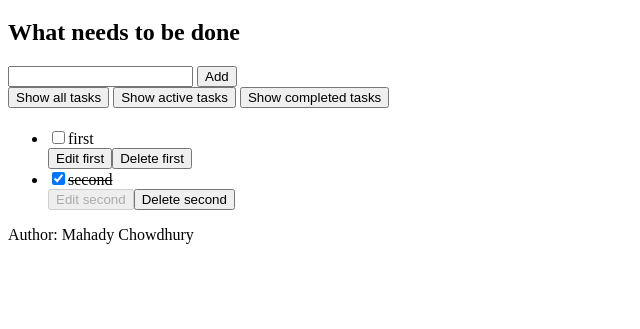
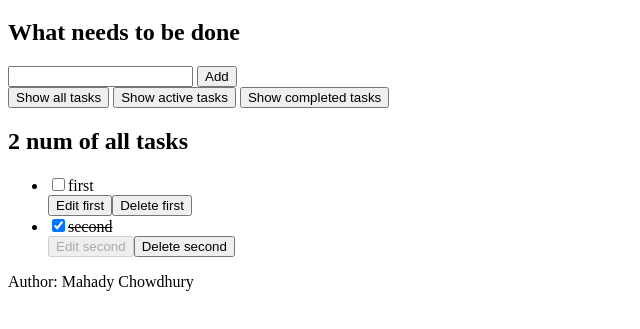
Before and after one commit to mahadyC/todo-vanilla-js-mvp-implementation, a website built with Parcel: page index.html in a window 1280 px wide. Both pictures are taken after a click on the button "Show all tasks". Shown: the part 61-390 px from the top of the page, without its empty margins (0-640 px from the left). Built offline with nearby package versions, Linux system fonts and the light colour scheme.

Commit message:
Create function to provide the number of list items as a list heading upon the all tasks button click.

```diff
--- a/index.html
+++ b/index.html
@@ -21,7 +21,7 @@
         </div>
       </section>
       <section>
-        <h2></h2>
+        <h2 id="list-heading"></h2>
         <ul></ul>
       </section>
     </main>
--- a/presenter.js
+++ b/presenter.js
@@ -43,8 +43,13 @@ addBtn.addEventListener("click", (event) =>{
   document.querySelector("ul").innerHTML = "";
   render.allTasksState();
 });
+const getNumOfTasks = () =>{
+  const listHeading = document.getElementById("list-heading");
+  listHeading.innerText = `${state.length} num of all tasks`;
+};
 const allTasksBtn = document.getElementById("show-all-tasks");
 allTasksBtn.addEventListener("click", (event) => {
+  getNumOfTasks();
   document.querySelector("ul").innerHTML = "";
   render.allTasksState();
 });
```
